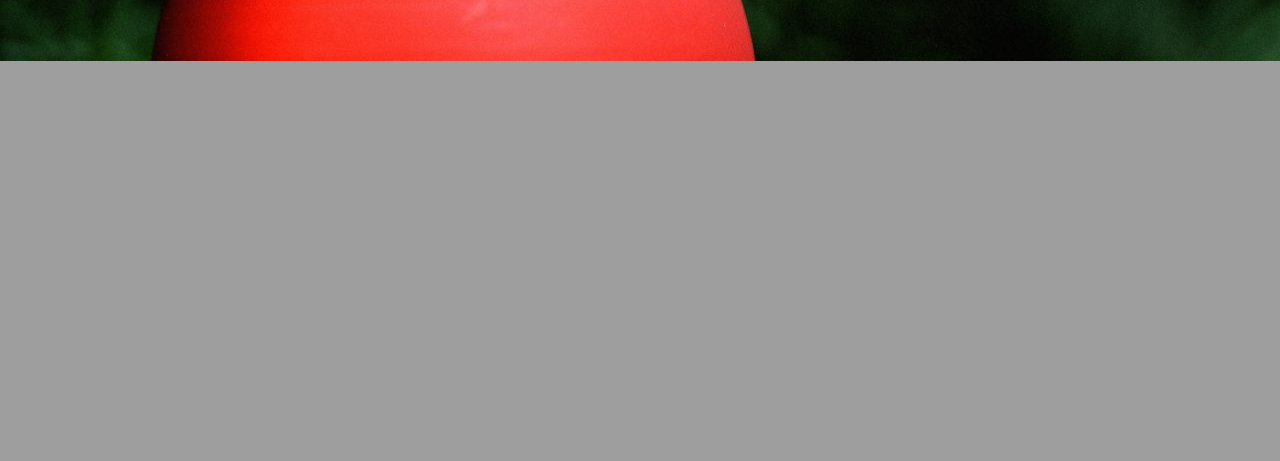
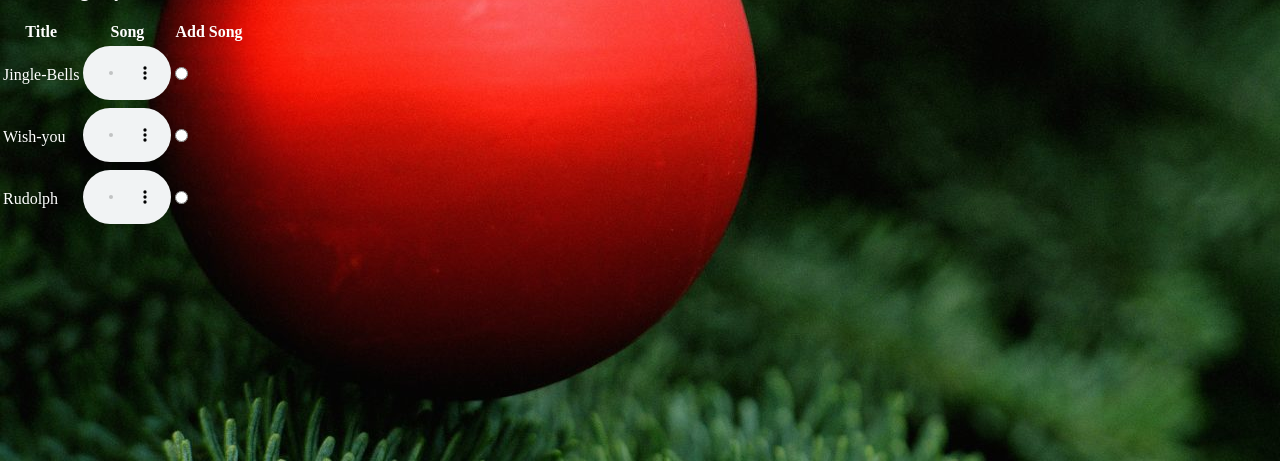
Before and after one commit to leongus1/holiday_greetings_group, a Django app: page /create/2 in a window 1280 px wide. Shown: the part 739-1200 px from the top of the page. Before the commit the page ends 800 px from the top, so only its background shows below. Run offline with Django 3.2, Linux system fonts and the light colour scheme; data comes from the database, SQL or seed files in the repository; both versions use the stored data as it was after the commit; some libraries are stand-ins or nearby versions.

Commit message:
added the for loop to add all songs to create.html

```diff
--- a/code/hg_proj/hg_app/templates/create.html
+++ b/code/hg_proj/hg_app/templates/create.html
@@ -45,15 +45,21 @@
             <tr>
                 <th>Title</th>
                 <th>Song</th>
-                <th>Action</th>
+                <th>Add Song</th>
             </tr>
         </thead>
         <tbody>
+          {%for song in songs%}
             <tr>
-                <td>Jingle Bell</td>
-                <td><embed src="{% static 'jingle.mp3' %}" width="70" height="30"/></td>
-                <td><a href="/granted/{{ message.id }}">Add Song</a></td>
+                <td>{{song.name}}</td>
+                <td>
+                  <audio controls style="width: 88px;">
+                    <source  src="https://res.cloudinary.com/dnwhdkhgg/video/upload/v{{song.aud.version}}/{{song.aud.public_id}}.{{song.aud.format}}" type="audio/mpeg"  >
+                  </audio>
+                </td>
+                <td><input type="radio" name="song_id" value={{song.id}}></td>
             </tr>
+          {%endfor%}
         </tbody>
     </table>
     </div>
--- a/code/hg_proj/hg_app/views.py
+++ b/code/hg_proj/hg_app/views.py
@@ -67,6 +67,9 @@ def my_cards(request):
     return render(request, 'base_card.html', context)
 
 def create(request):
+    context={
+        'songs': Audio.objects.all(),
+    }
     return render(request, 'create.html')
 
 def granted(request, item_id):
@@ -79,6 +82,7 @@ def image_details(request, img_id):
     context={
         'card': Image.objects.get(id=img_id),
         'specific': True,
+        'songs': Audio.objects.all(),
 
     }
     return render(request, 'create.html', context)
@@ -112,6 +116,7 @@ def edit_card(request, card_id):
         'card': card.images.first(),
         'this_card': card,
         'specific': True,
+        'songs': Audio.objects.all(),
     }
     return render (request, 'create.html', context)
 
```
Also changed, not shown: code/hg_proj/db.sqlite3, code/hg_proj/hg_app/migrations/0016_auto_20210106_1956.py (added).
